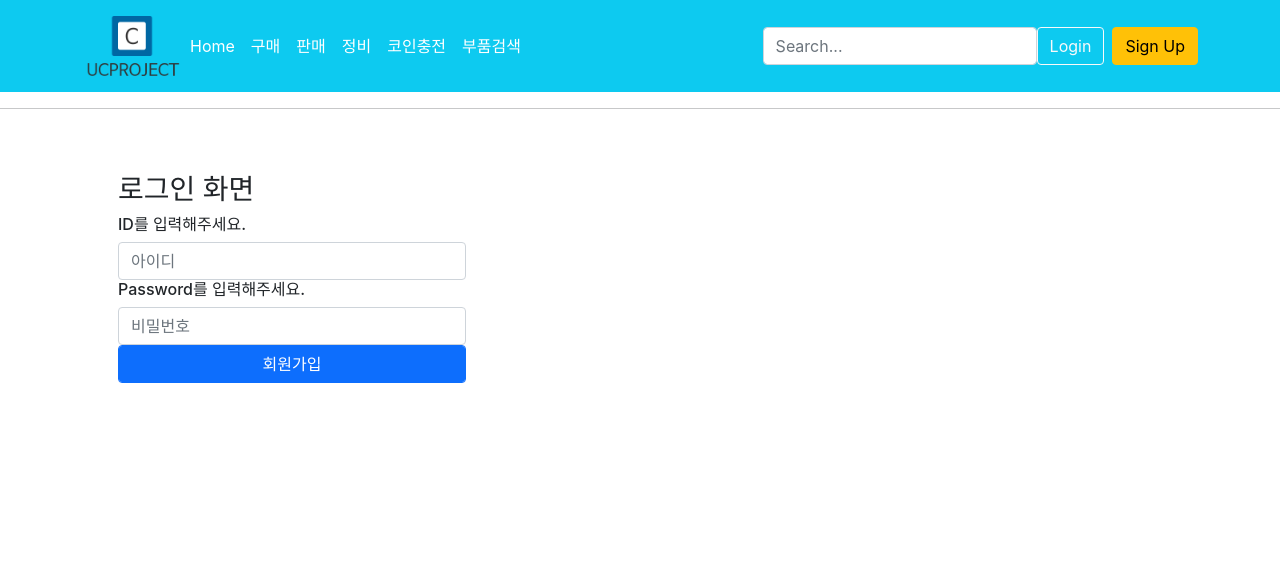
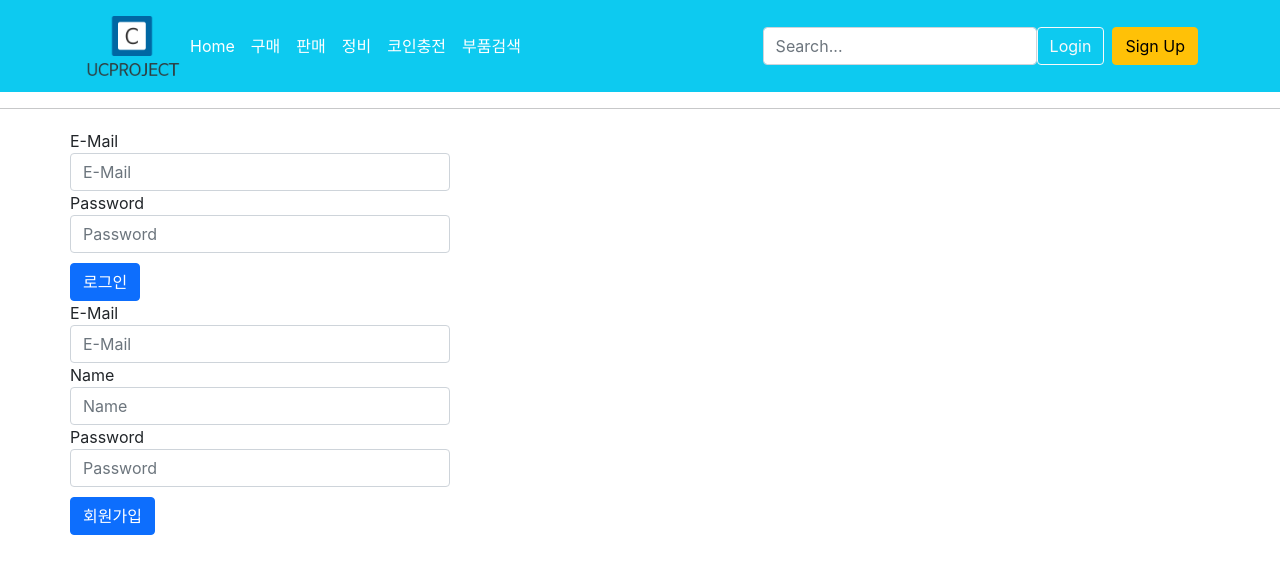
Before and after one commit to KwangJongJeon/UsedCarProjectWithBlockChain, a React (Create React App) app in the folder client/: page /login in a window 1280 px wide. Shown: the top 574 px of the page. Built offline with nearby package versions, Linux system fonts and the light colour scheme.

Commit message:
Add Login jsx to component

```diff
--- a/client/package.json
+++ b/client/package.json
@@ -8,7 +8,10 @@
     "@testing-library/user-event": "^12.8.3",
     "axios": "^0.21.1",
     "bootstrap-icons": "^1.5.0",
+    "jqeury": "0.0.1-security",
+    "jquery.cookie": "^1.4.1",
     "react": "^17.0.2",
+    "react-bootstrap": "^1.6.1",
     "react-dom": "^17.0.2",
     "react-router-dom": "^5.2.0",
     "react-scripts": "4.0.3",
--- a/client/src/components/Login.jsx
+++ b/client/src/components/Login.jsx
@@ -1,68 +1,191 @@
-// 로그인 페이지.
+import React, { Component } from "react";
+import { Form, Button } from "react-bootstrap";
+import axios from "axios";
+import $ from "jquery";
+import {} from "jquery.cookie";
 
-import React, { Component } from 'react';
+axios.defaults.withCredentials = true;
+const headers = { withCredentials: true };
 
 class Login extends Component {
 
-    // 변수의 초기값을 state로 정의.
-    state = {
+    constructor(props) {
+        super(props);
+        this.state = {
             id: '',
-        pass: ''
+            name: '',
+            provider: '',
         }
-    // 외부에서 입력값이 들어올 경우 state 값을 변경.
-    appChange = (e) => {
-        this.setState({
-        [e.target.name]: e.target.value
-        });
     }
-    // 클릭 이벤트.
-    appClick = () => {
-        // ID가 입력되지 않았을 경우.
-        if (this.state.id === '') {
-            alert("아이디를 입력하세요");
+
+    // 회원가입 영역.
+    join = () => {
+        // 회원가입에 필요한 E-Mail, 이름, 비밀번호를 선언.
+        const joinEmail = this.joinEmail.value;
+        const joinName = this.joinName.value;
+        const joinPw = this.joinPw.value;
+
+        // 회원가입에 필요한 E-Mail과 비밀번호의 규격 설정.
+        const regExp = /^[0-9a-zA-Z]([-_.]?[0-9a-zA-Z])*@[0-9a-zA-Z]([-_.]?[0-9a-zA-Z])*.[a-zA-Z]{2,3}$/i;
+        const regExp2 = /^(?=.*[a-zA-Z])(?=.*[!@#$%^*+=-])(?=.*[0-9]).{8,16}$/;
+
+        // E-Mail을 입력하지 않은 경우.
+        if (joinEmail === "" || joinEmail === undefined) {
+            alert("이메일 주소를 입력해주세요.");
+            this.joinEmail.focus();
             return;
         }
-        // Password가 입력되지 않았을 경우.
-        if (this.state.pass === '') {
-            alert("비밀번호를 입력하세요");
+        // E-Mail의 형식에 맞지 않을 경우.
+        else if (joinEmail.match(regExp) === null || joinEmail.match(regExp) === undefined) {
+            alert("이메일 형식에 맞게 입력해주세요.");
+            this.joinEmail.value = "";
+            this.joinEmail.focus();
+            return;
+        }
+        // 이름을 입력하지 않은 경우.
+        else if (joinName === "" || joinName === undefined) {
+            alert("이름을 입력해주세요.");
+            this.joinName.focus();
+            return;
+        }
+        // 비밀번호를 입력하지 않은 경우.
+            else if (joinPw === "" || joinPw === undefined) {
+            alert("비밀번호를 입력해주세요.");
+            this.joinPw.focus();
+            return;
+        }
+        // 비밀번호의 형식에 맞지 않는 경우.
+        else if (joinPw.match(regExp2) === null || joinPw.match(regExp2) === undefined) {
+            alert("비밀번호를 숫자와 문자, 특수문자 포함 8~16자리로 입력해주세요.");
+            this.joinPw.value = "";
+            this.joinPw.focus();
             return;
         }
 
-        // 여기에 DB랑 연계해서 ID랑 비밀번호 값 일치 여부 확인 함수 추가 예정.
+        const send_param = {
+            headers,
+            email: this.joinEmail.value,
+            name: this.joinName.value,
+            password: this.joinPw.value
+        };
+        axios
+        .post("http://localhost:8082/api/users/join", send_param)
+        //정상 수행
+        .then(returnData => {
+            if (returnData.data.message) {
+                alert(returnData.data.message);
+                //이메일 중복 체크
+                if (returnData.data.dupYn === "1") {
+                    this.joinEmail.value = "";
+                    this.joinEmail.focus();
+                }
+                else {
+                    this.joinEmail.value = "";
+                    this.joinName.value = "";
+                    this.joinPw.value = "";
+                }
+            }
+            else {
+                alert("회원가입 실패");
+            }
+        })
+        //에러 발생 시.
+        .catch(err => {
+            console.log(err);
+        });
+    };
+
+    // 로그인 영역.
+    login = () => {
+        // 로그인에 필요한 E-Mail과 비밀번호를 선언.
+        const loginEmail = this.loginEmail.value;
+        const loginPw = this.loginPw.value;
+
+        // E-Mail이 입력되지 않은 경우.
+        if (loginEmail === "" || loginEmail === undefined) {
+            alert("이메일 주소를 입력해주세요.");
+            this.loginEmail.focus();
+            return;
+        }
+        // 비밀번호가 입력되지 않은 경우.
+        else if (loginPw === "" || loginPw === undefined) {
+            alert("비밀번호를 입력해주세요.");
+            this.loginPw.focus();
+            return;
         }
 
+        const send_param = {
+            headers,
+            email: this.loginEmail.value,
+            password: this.loginPw.value
+        };
+        axios
+        .post("http://localhost:8082/api/users/login", send_param)
+        //정상 수행
+        .then(returnData => {
+            if (returnData.data.message) {
+                $.cookie("login_id", returnData.data._id, { expires: 1 });
+                $.cookie("login_email", returnData.data.email, { expires: 1 });
+                alert(returnData.data.message);
+
+                window.location.href = "/";
+            }
+            else {
+                alert(returnData.data.message);
+            }
+        })
+        //에러 발생 시.
+        .catch(err => {
+            console.log(err);
+        });
+    };
+
     render() {
-        {/* 위에서 정의한 state와 함수를 재정의 */}
-        const { id, pass } = this.state;
-        const { appChange, appClick } = this;
+
+        const buttonStyle = {
+            marginTop: 10
+        };
 
     return (
-            <div className="Login">
-                <div className="container col-xxl-10 px-5 py-5">
+        <div className="Sign_In">
+            <div className="container col-xxl-8 px-0 py-1">
                 <div className="col-lg-4">
 
-                        <h3>로그인 화면</h3>
-
-                        {/* ID 입력창. */}
-                        <div className="div-style1">
-                            <h6>ID를 입력해주세요.</h6>
-                            <input type="text" className="form-control" placeholder="아이디" name="id" id="id" value={id} onChange={appChange}/>
-                        </div>
+                    {/* 로그인 Form. */}
+                    <Form.Group controlId="loginForm" className="div-style2">
+                        {/* E-Mail 입력창. */}
+                        <h8>E-Mail</h8>
+                        <Form.Control type="email" maxLength="100" ref={ref => (this.loginEmail = ref)} placeholder="E-Mail" />
 
                         {/* Password 입력창. */}
-                        <div className="div-style1">
-                            <h6>Password를 입력해주세요.</h6>
-                            <input type="password" className="form-control" placeholder="비밀번호" name="pass" id="pass" value={pass} onChange={appChange}/>
-                        </div>
+                        <h8>Password</h8>
+                        <Form.Control type="password" maxLength="20" ref={ref => (this.loginPw = ref)} placeholder="Password" />
 
-                        {/* 로그인 기능 선택 박스. */}
-                        <div className="div-style1">
-                            <span className="btn btn-primary form-control" onClick={appClick}>회원가입</span>&nbsp;
+                        {/* 로그인 버튼. */}
+                        <Button style={buttonStyle} onClick={this.login} variant="primary" type="button" block> 로그인 </Button>
+                    </Form.Group>
+
+                    {/* 회원가입 Form. */}
+                    <Form.Group controlId="joinForm">
+                        {/* E-Mail 입력창. */}
+                        <h8>E-Mail</h8>
+                        <Form.Control type="email" maxLength="100" ref={ref => (this.joinEmail = ref)} placeholder="E-Mail" />
+
+                        {/* Name 입력창. */}
+                        <h8>Name</h8>
+                        <Form.Control type="text" maxLength="20" ref={ref => (this.joinName = ref)} placeholder="Name" />
+
+                        {/* Password 입력창. */}
+                        <h8>Password</h8>
+                        <Form.Control type="password" maxLength="64" ref={ref => (this.joinPw = ref)} placeholder="Password" />
+
+                        {/* 회원가입 버튼. */}
+                        <Button style={buttonStyle} onClick={this.join} variant="primary" type="button" block > 회원가입 </Button>
+                    </Form.Group>
                 </div>
             </div>
         </div>
-            </div>
-        )
+    );
   }
 }
 
--- a/client/src/components/index.js
+++ b/client/src/components/index.js
@@ -5,7 +5,7 @@ import ChargeCoin from './ChargeCoin';
 import Sell from './Sell';
 import SellPage from './SellPage.Jsx'
 import SearchPart from './SearchPart';
-import LogIn from './Login';
+import LogIn from './Login.jsx';
 import SignUp from './SignUp';
 import AddCarToBlockChain from './AddCarToBlockChain';
 import ShowBlockChainList from './ShowBlockChainList';
```
Also changed, not shown: 1 other file (tests, documents, lock files or other folders). Lines whose indentation alone changed are shown as unchanged.
